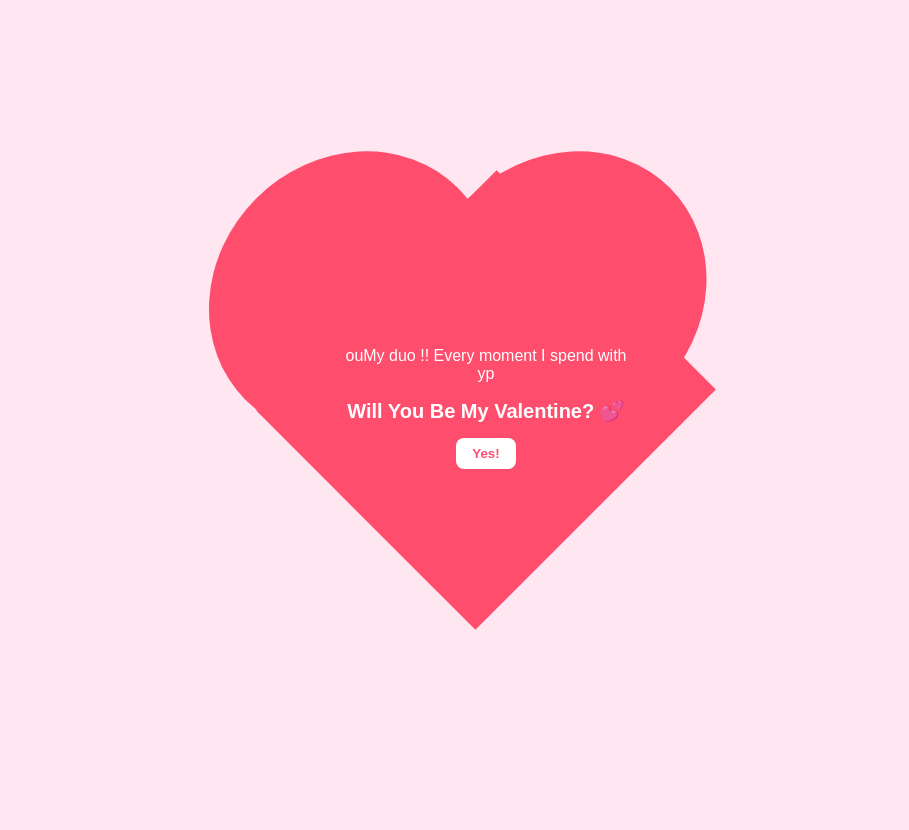
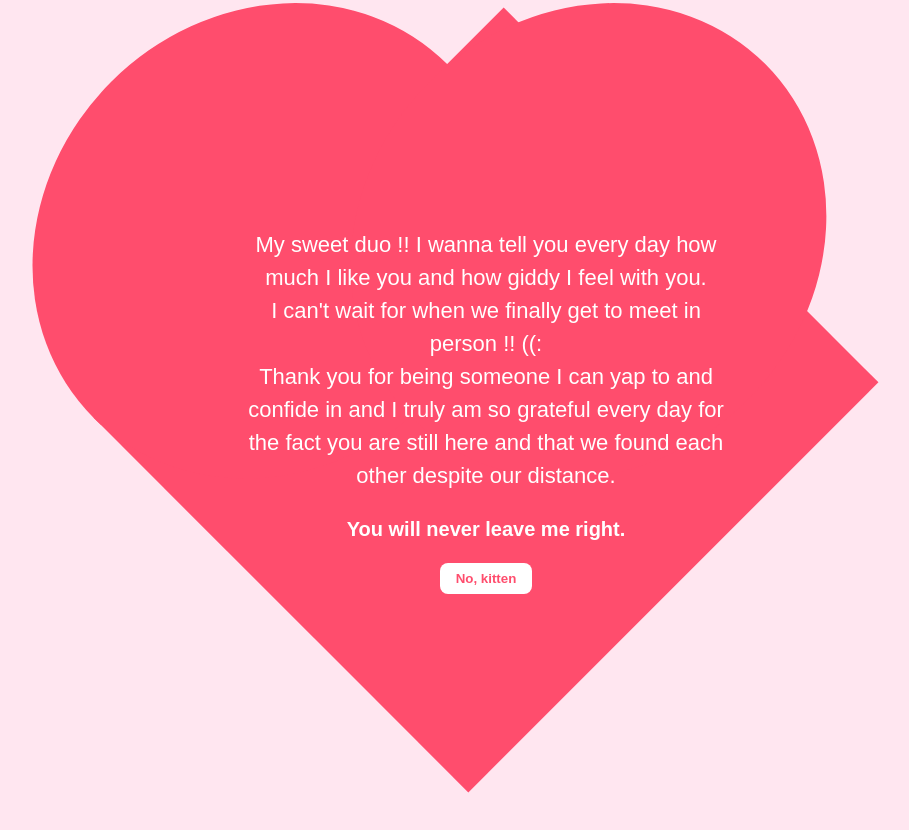
Before and after one commit to sarcoles/valentine, a plain HTML site: page index.html in a window 1280 px wide. Shown: the whole page, without its empty margins (154-1063 px from the left). Before the commit the page ends 800 px from the top, so only its background shows below. Drawn offline with Linux system fonts and the light colour scheme.

Commit message:
Update index.html

```diff
--- a/index.html
+++ b/index.html
@@ -15,8 +15,8 @@
 
     .heart {
       position: relative;
-      width: 300px;
-      height: 270px;
+      width: 500px;
+      height: 450px;
       background: #ff4d6d;
       transform: rotate(-45deg);
       display: flex;
@@ -24,26 +24,26 @@
       align-items: center;
       text-align: center;
       color: white;
-      padding: 20px;
+      padding: 40px;
     }
 
     .heart::before,
     .heart::after {
       content: "";
       position: absolute;
-      width: 300px;
-      height: 270px;
+      width: 500px;
+      height: 450px;
       background: #ff4d6d;
       border-radius: 50%;
     }
 
     .heart::before {
-      top: -150px;
+      top: -225px;
       left: 0;
     }
 
     .heart::after {
-      left: 150px;
+      left: 225px;
       top: 0;
     }
 
@@ -51,6 +51,8 @@
       transform: rotate(45deg);
       position: relative;
       z-index: 1;
+      font-size: 22px;
+      line-height: 1.5;
     }
 
     h1 {
@@ -78,10 +80,12 @@
   <div class="heart">
     <div class="heart-content">
       <p>
-        ouMy duo !! Every moment I spend with yp<br>
+      My sweet duo !! I wanna tell you every day how much I like you and how giddy I feel with you. <br>
+      I can't wait for when we finally get to meet in person !! ((:<br>
+      Thank you for being someone I can yap to and confide in and I truly am so grateful every day for the fact you are still here and that we found each other despite our distance. <br>
       </p>
-      <h1>Will You Be My Valentine? 💕</h1>
-      <button onclick="alert('YAY!!! 💖')">Yes!</button>
+      <h1>You will never leave me right.</h1>
+      <button onclick="alert('YIPPEEE')">No, kitten</button>
     </div>
   </div>
 
```
